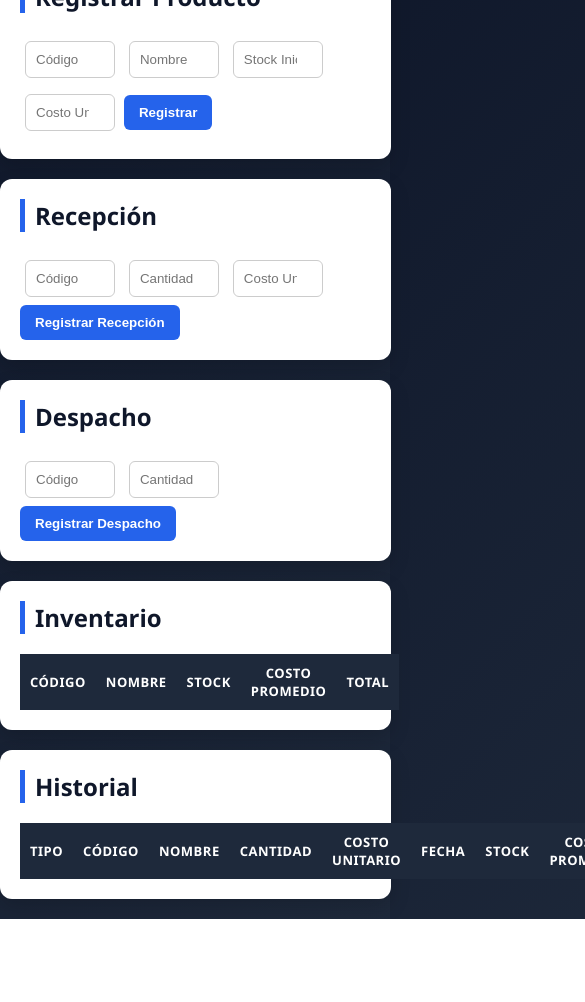
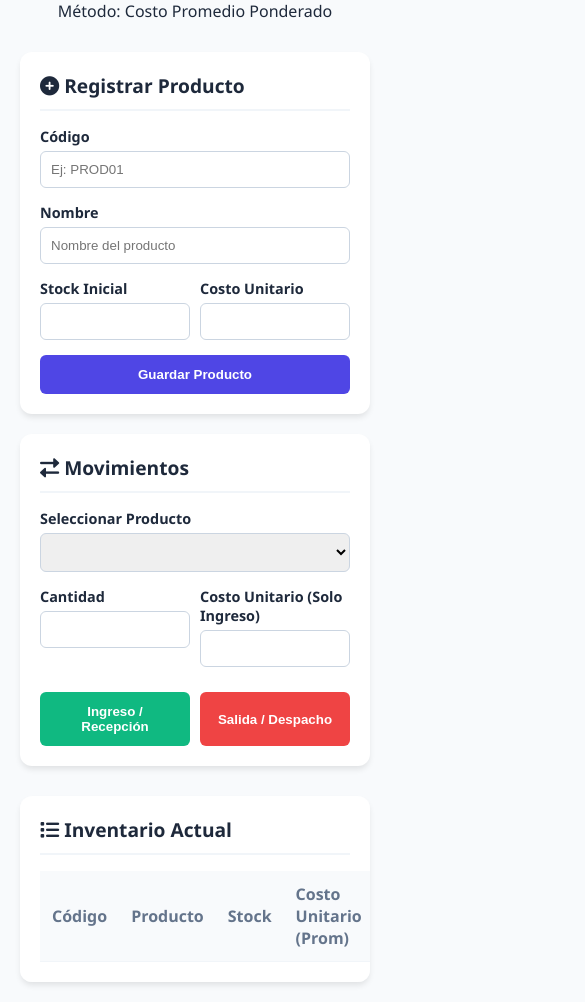
Before and after one commit to jeremyas-web/demo, a plain HTML site: page index.html in a window 390 px wide. Shown: the part 143-1145 px from the top of the page, 585 px wide, since content can reach past the window. Before the commit the page ends 1062 px from the top, so only its background shows below. Drawn offline with Linux system fonts and the light colour scheme.

Commit message:
gabriela modulo1

```diff
--- a/app.js
+++ b/app.js
@@ -1,198 +1,98 @@
-let productos = JSON.parse(localStorage.getItem("productos")) || [];
-let historial = JSON.parse(localStorage.getItem("historial")) || [];
+let inventory = {};
 
-// ================= GUARDAR =================
-function guardar() {
-  localStorage.setItem("productos", JSON.stringify(productos));
-  localStorage.setItem("historial", JSON.stringify(historial));
-  mostrarInventario();
-  mostrarHistorial();
-}
+const productForm = document.getElementById('productForm');
+const selectProduct = document.getElementById('selectProduct');
+const inventoryTable = document.querySelector('#inventoryTable tbody');
 
-// ================= UTILIDADES =================
-function limpiarInputs(ids) {
-  ids.forEach(id => document.getElementById(id).value = "");
-}
+// 1. Registrar Producto
+productForm.addEventListener('submit', (e) => {
+    e.preventDefault();
 
-function esNumeroValido(valor) {
-  return !isNaN(valor) && valor !== null && valor !== "";
-}
+    const code = document.getElementById('code').value;
+    const name = document.getElementById('name').value;
+    const stock = parseFloat(document.getElementById('initialStock').value);
+    const cost = parseFloat(document.getElementById('initialCost').value);
 
-// ================= REGISTRAR =================
-function registrarProducto() {
-  let codigo = document.getElementById("codigo").value.trim();
-  let nombre = document.getElementById("nombre").value.trim();
-  let stock = parseFloat(document.getElementById("stock").value);
-  let costo = parseFloat(document.getElementById("costo").value);
-
-  if (!codigo || !nombre || !esNumeroValido(stock) || !esNumeroValido(costo)) {
-    alert("Completa todos los campos correctamente");
+    if (inventory[code]) {
+        alert("Este código de producto ya existe.");
         return;
     }
 
-  if (stock < 0 || costo < 0) {
-    alert("Stock y costo no pueden ser negativos");
+    inventory[code] = {
+        name: name,
+        stock: stock,
+        avgCost: cost, // Costo Promedio Inicial
+        totalValue: stock * cost
+    };
+
+    updateUI();
+    productForm.reset();
+});
+
+// 2. Procesar Movimientos (Ingreso/Salida)
+function processMovement(type) {
+    const code = selectProduct.value;
+    const qty = parseFloat(document.getElementById('moveQty').value);
+    const unitCost = parseFloat(document.getElementById('moveCost').value);
+
+    if (!code || isNaN(qty) || qty <= 0) {
+        alert("Por favor ingrese datos válidos.");
         return;
     }
 
-  if (productos.find(p => p.codigo === codigo)) {
-    alert("El código ya existe");
+    let product = inventory[code];
+
+    if (type === 'in') {
+        if (isNaN(unitCost) || unitCost <= 0) {
+            alert("Para ingresos se requiere el costo unitario.");
             return;
         }
 
-  let total = parseFloat((stock * costo).toFixed(2));
+        // Lógica Costo Promedio Ponderado:
+        // Nuevo Costo Prom = (Valor Total Actual + Valor de la Compra) / (Stock Actual + Cantidad Compra)
+        const newValue = product.totalValue + (qty * unitCost);
+        const newStock = product.stock + qty;
 
-  productos.push({
-    codigo,
-    nombre,
-    stock,
-    costoPromedio: parseFloat(costo.toFixed(2)),
-    total
-  });
+        product.avgCost = newValue / newStock;
+        product.stock = newStock;
+        product.totalValue = newValue;
 
-  alert("Producto registrado correctamente");
-  limpiarInputs(["codigo", "nombre", "stock", "costo"]);
-  guardar();
+    } else if (type === 'out') {
+        if (qty > product.stock) {
+            alert("No hay suficiente stock.");
+            return;
+        }
+        // En la salida el costo unitario no cambia, solo disminuye el stock
+        product.stock -= qty;
+        product.totalValue = product.stock * product.avgCost;
     }
 
-// ================= RECEPCIÓN =================
-function recepcion() {
-  let codigo = document.getElementById("codigoRecepcion").value.trim();
-  let cantidad = parseFloat(document.getElementById("cantidadRecepcion").value);
-  let costoNuevo = parseFloat(document.getElementById("costoRecepcion").value);
-
-  let producto = productos.find(p => p.codigo === codigo);
-
-  if (!codigo || !esNumeroValido(cantidad) || !esNumeroValido(costoNuevo)) {
-    alert("Completa todos los campos correctamente");
-    return;
+    updateUI();
+    document.getElementById('moveQty').value = '';
+    document.getElementById('moveCost').value = '';
 }
 
-  if (!producto) {
-    alert("El producto no existe");
-    return;
+// 3. Actualizar Interfaz
+function updateUI() {
+    // Actualizar Tabla
+    inventoryTable.innerHTML = '';
+    selectProduct.innerHTML = '<option value="">-- Seleccione --</option>';
+
+    for (let code in inventory) {
+        const prod = inventory[code];
+
+        // Fila de la tabla
+        const row = `<tr>
+            <td><strong>${code}</strong></td>
+            <td>${prod.name}</td>
+            <td>${prod.stock.toFixed(2)}</td>
+            <td>$${prod.avgCost.toFixed(2)}</td>
+            <td>$${prod.totalValue.toFixed(2)}</td>
+        </tr>`;
+        inventoryTable.innerHTML += row;
+
+        // Opciones del select
+        const option = `<option value="${code}">${prod.name} (${code})</option>`;
+        selectProduct.innerHTML += option;
     }
-
-  if (cantidad <= 0 || costoNuevo <= 0) {
-    alert("Cantidad y costo deben ser mayores a 0");
-    return;
 }
-
-  let costoAnterior = producto.total;
-  let costoCompra = cantidad * costoNuevo;
-
-  let nuevoStock = producto.stock + cantidad;
-  let nuevoTotal = costoAnterior + costoCompra;
-  let nuevoPromedio = nuevoTotal / nuevoStock;
-
-  producto.stock = nuevoStock;
-  producto.total = parseFloat(nuevoTotal.toFixed(2));
-  producto.costoPromedio = parseFloat(nuevoPromedio.toFixed(2));
-
-  historial.push({
-    tipo: "Recepción",
-    codigo,
-    nombre: producto.nombre,
-    cantidad,
-    costo: parseFloat(costoNuevo.toFixed(2)),
-    fecha: new Date().toLocaleString(),
-    stock: nuevoStock,
-    promedio: producto.costoPromedio
-  });
-
-  alert("Recepción registrada correctamente");
-  limpiarInputs(["codigoRecepcion", "cantidadRecepcion", "costoRecepcion"]);
-  guardar();
-}
-
-// ================= DESPACHO =================
-function despacho() {
-  let codigo = document.getElementById("codigoDespacho").value.trim();
-  let cantidad = parseFloat(document.getElementById("cantidadDespacho").value);
-
-  let producto = productos.find(p => p.codigo === codigo);
-
-  if (!codigo || !esNumeroValido(cantidad)) {
-    alert("Completa los campos correctamente");
-    return;
-  }
-
-  if (!producto) {
-    alert("El producto no existe");
-    return;
-  }
-
-  if (cantidad <= 0) {
-    alert("La cantidad debe ser mayor a 0");
-    return;
-  }
-
-  if (cantidad > producto.stock) {
-    alert("Stock insuficiente");
-    return;
-  }
-
-  let nuevoStock = producto.stock - cantidad;
-  let nuevoTotal = nuevoStock * producto.costoPromedio;
-
-  producto.stock = nuevoStock;
-  producto.total = parseFloat(nuevoTotal.toFixed(2));
-
-  historial.push({
-    tipo: "Despacho",
-    codigo,
-    nombre: producto.nombre,
-    cantidad,
-    costo: producto.costoPromedio,
-    fecha: new Date().toLocaleString(),
-    stock: nuevoStock,
-    promedio: producto.costoPromedio
-  });
-
-  alert("Despacho registrado correctamente");
-  limpiarInputs(["codigoDespacho", "cantidadDespacho"]);
-  guardar();
-}
-
-// ================= INVENTARIO =================
-function mostrarInventario() {
-  let tbody = document.querySelector("#tablaInventario tbody");
-  tbody.innerHTML = "";
-
-  productos.forEach(p => {
-    tbody.innerHTML += `
-      <tr>
-        <td>${p.codigo}</td>
-        <td>${p.nombre}</td>
-        <td>${p.stock}</td>
-        <td>${p.costoPromedio.toFixed(2)}</td>
-        <td>${p.total.toFixed(2)}</td>
-      </tr>
-    `;
-  });
-}
-
-// ================= HISTORIAL =================
-function mostrarHistorial() {
-  let tbody = document.querySelector("#tablaHistorial tbody");
-  tbody.innerHTML = "";
-
-  historial.forEach(h => {
-    tbody.innerHTML += `
-      <tr>
-        <td>${h.tipo}</td>
-        <td>${h.codigo}</td>
-        <td>${h.nombre}</td>
-        <td>${h.cantidad}</td>
-        <td>${h.costo.toFixed(2)}</td>
-        <td>${h.fecha}</td>
-        <td>${h.stock}</td>
-        <td>${h.promedio.toFixed(2)}</td>
-      </tr>
-    `;
-  });
-}
-
-// ================= INICIO =================
-mostrarInventario();
-mostrarHistorial();
--- a/index.html
+++ b/index.html
@@ -2,77 +2,84 @@
 <html lang="es">
 <head>
     <meta charset="UTF-8">
-  <title>Sistema de Almacén</title>
-  <link rel="stylesheet" href="styles.css">
+    <meta name="viewport" content="width=device-width, initial-scale=1.0">
+    <title>Gestión de Inventario CPP</title>
+    <link rel="stylesheet" href="style.css">
+    <link rel="stylesheet" href="https://cdnjs.cloudflare.com/ajax/libs/font-awesome/6.0.0/css/all.min.css">
 </head>
 <body>
+    <div class="container">
+        <header>
+            <h1><i class="fas fa-warehouse"></i> Control de Inventario</h1>
+            <p>Método: Costo Promedio Ponderado</p>
+        </header>
 
-<h1>Sistema de Almacén</h1>
-
-<!-- REGISTRO -->
-<section>
-  <h2>Registrar Producto</h2>
-  <input id="codigo" placeholder="Código">
-  <input id="nombre" placeholder="Nombre">
-  <input id="stock" type="number" placeholder="Stock Inicial">
-  <input id="costo" type="number" placeholder="Costo Unitario">
-  <button onclick="registrarProducto()">Registrar</button>
+        <div class="grid">
+            <section class="card">
+                <h2><i class="fas fa-plus-circle"></i> Registrar Producto</h2>
+                <form id="productForm">
+                    <div class="input-group">
+                        <label>Código</label>
+                        <input type="text" id="code" required placeholder="Ej: PROD01">
+                    </div>
+                    <div class="input-group">
+                        <label>Nombre</label>
+                        <input type="text" id="name" required placeholder="Nombre del producto">
+                    </div>
+                    <div class="input-row">
+                        <div class="input-group">
+                            <label>Stock Inicial</label>
+                            <input type="number" id="initialStock" min="0" required>
+                        </div>
+                        <div class="input-group">
+                            <label>Costo Unitario</label>
+                            <input type="number" id="initialCost" step="0.01" min="0" required>
+                        </div>
+                    </div>
+                    <button type="submit" class="btn-primary">Guardar Producto</button>
+                </form>
             </section>
 
-<!-- RECEPCIÓN -->
-<section>
-  <h2>Recepción</h2>
-  <input id="codigoRecepcion" placeholder="Código">
-  <input id="cantidadRecepcion" type="number" placeholder="Cantidad">
-  <input id="costoRecepcion" type="number" placeholder="Costo Unitario">
-  <button onclick="recepcion()">Registrar Recepción</button>
+            <section class="card">
+                <h2><i class="fas fa-exchange-alt"></i> Movimientos</h2>
+                <div class="input-group">
+                    <label>Seleccionar Producto</label>
+                    <select id="selectProduct"></select>
+                </div>
+                <div class="input-row">
+                    <div class="input-group">
+                        <label>Cantidad</label>
+                        <input type="number" id="moveQty" min="1">
+                    </div>
+                    <div class="input-group">
+                        <label>Costo Unitario (Solo Ingreso)</label>
+                        <input type="number" id="moveCost" step="0.01">
+                    </div>
+                </div>
+                <div class="button-group">
+                    <button onclick="processMovement('in')" class="btn-success">Ingreso / Recepción</button>
+                    <button onclick="processMovement('out')" class="btn-danger">Salida / Despacho</button>
+                </div>
             </section>
+        </div>
 
-<!-- DESPACHO -->
-<section>
-  <h2>Despacho</h2>
-  <input id="codigoDespacho" placeholder="Código">
-  <input id="cantidadDespacho" type="number" placeholder="Cantidad">
-  <button onclick="despacho()">Registrar Despacho</button>
-</section>
-
-<!-- INVENTARIO -->
-<section>
-  <h2>Inventario</h2>
-  <table id="tablaInventario">
+        <section class="card table-container">
+            <h2><i class="fas fa-list"></i> Inventario Actual</h2>
+            <table id="inventoryTable">
                 <thead>
                     <tr>
                         <th>Código</th>
-        <th>Nombre</th>
+                        <th>Producto</th>
                         <th>Stock</th>
-        <th>Costo Promedio</th>
-        <th>Total</th>
+                        <th>Costo Unitario (Prom)</th>
+                        <th>Costo Total</th>
                     </tr>
                 </thead>
-    <tbody></tbody>
+                <tbody>
+                    </tbody>
             </table>
         </section>
-
-<!-- HISTORIAL -->
-<section>
-  <h2>Historial</h2>
-  <table id="tablaHistorial">
-    <thead>
-      <tr>
-        <th>Tipo</th>
-        <th>Código</th>
-        <th>Nombre</th>
-        <th>Cantidad</th>
-        <th>Costo Unitario</th>
-        <th>Fecha</th>
-        <th>Stock</th>
-        <th>Costo Promedio</th>
-      </tr>
-    </thead>
-    <tbody></tbody>
-  </table>
-</section>
-
-<script src="app.js"></script>
+    </div>
+    <script src="script.js"></script>
 </body>
 </html>
--- /dev/null
+++ b/style.css
@@ -0,0 +1,95 @@
+:root {
+    --primary: #4f46e5;
+    --success: #10b981;
+    --danger: #ef4444;
+    --bg: #f8fafc;
+    --card: #ffffff;
+    --text: #1e293b;
+}
+
+body {
+    font-family: 'Segoe UI', system-ui, sans-serif;
+    background-color: var(--bg);
+    color: var(--text);
+    margin: 0;
+    padding: 20px;
+}
+
+.container {
+    max-width: 1000px;
+    margin: auto;
+}
+
+header {
+    text-align: center;
+    margin-bottom: 30px;
+}
+
+header h1 { color: var(--primary); margin-bottom: 5px; }
+
+.grid {
+    display: grid;
+    grid-template-columns: 1fr 1fr;
+    gap: 20px;
+    margin-bottom: 30px;
+}
+
+.card {
+    background: var(--card);
+    padding: 20px;
+    border-radius: 12px;
+    box-shadow: 0 4px 6px -1px rgba(0,0,0,0.1);
+}
+
+h2 { font-size: 1.2rem; margin-top: 0; border-bottom: 2px solid #f1f5f9; padding-bottom: 10px; }
+
+.input-group { margin-bottom: 15px; }
+
+label { display: block; font-size: 0.9rem; font-weight: 600; margin-bottom: 5px; }
+
+input, select {
+    width: 100%;
+    padding: 10px;
+    border: 1px solid #cbd5e1;
+    border-radius: 6px;
+    box-sizing: border-box;
+}
+
+.input-row { display: grid; grid-template-columns: 1fr 1fr; gap: 10px; }
+
+button {
+    width: 100%;
+    padding: 12px;
+    border: none;
+    border-radius: 6px;
+    cursor: pointer;
+    font-weight: bold;
+    transition: opacity 0.2s;
+}
+
+.btn-primary { background: var(--primary); color: white; }
+.btn-success { background: var(--success); color: white; }
+.btn-danger { background: var(--danger); color: white; }
+button:hover { opacity: 0.9; }
+
+.button-group { display: flex; gap: 10px; margin-top: 10px; }
+
+.table-container { overflow-x: auto; }
+
+table {
+    width: 100%;
+    border-collapse: collapse;
+    margin-top: 10px;
+}
+
+th, td {
+    text-align: left;
+    padding: 12px;
+    border-bottom: 1px solid #f1f5f9;
+}
+
+th { background: #f8fafc; color: #64748b; }
+
+@media (max-width: 768px) {
+    .grid { grid-template-columns: 1fr; }
+}
--- a/styles.css
+++ /dev/null
@@ -1,98 +0,0 @@
-body {
-  font-family: 'Segoe UI', Tahoma, sans-serif;
-  margin: 0;
-  background: linear-gradient(135deg, #0f172a, #1e293b);
-  color: #333;
-}
-
-h1 {
-  text-align: center;
-  color: white;
-  padding: 20px;
-  margin: 0;
-  letter-spacing: 1px;
-}
-
-section {
-  background: #ffffff;
-  margin: 20px auto;
-  padding: 20px;
-  border-radius: 12px;
-  width: 90%;
-  max-width: 900px;
-  box-shadow: 0 8px 20px rgba(0, 0, 0, 0.15);
-  transition: transform 0.2s;
-
-  &:hover {
-    transform: translateY(-3px);
-  }
-}
-
-h2 {
-  margin-top: 0;
-  color: #0f172a;
-  border-left: 5px solid #2563eb;
-  padding-left: 10px;
-}
-
-input {
-  padding: 10px;
-  margin: 8px 5px;
-  border-radius: 6px;
-  border: 1px solid #ccc;
-  width: calc(25% - 20px);
-  transition: border 0.2s;
-
-  &:focus {
-    border-color: #2563eb;
-    outline: none;
-  }
-}
-
-button {
-  padding: 10px 15px;
-  border-radius: 6px;
-  border: none;
-  background: #2563eb;
-  color: white;
-  font-weight: bold;
-  cursor: pointer;
-  transition: all 0.2s;
-
-  &:hover {
-    background: #1d4ed8;
-    transform: scale(1.05);
-  }
-}
-
-table {
-  width: 100%;
-  border-collapse: collapse;
-  margin-top: 15px;
-  font-size: 14px;
-
-  th, td {
-    padding: 10px;
-    text-align: center;
-  }
-
-  th {
-    background: #1e293b;
-    color: white;
-    text-transform: uppercase;
-    font-size: 13px;
-    letter-spacing: 0.5px;
-  }
-
-  td {
-    border-bottom: 1px solid #ddd;
-  }
-
-  tr:nth-child(even) {
-    background: #f8fafc;
-  }
-
-  tr:hover {
-    background: #e2e8f0;
-  }
-}
```
Lines whose indentation alone changed are shown as unchanged.
